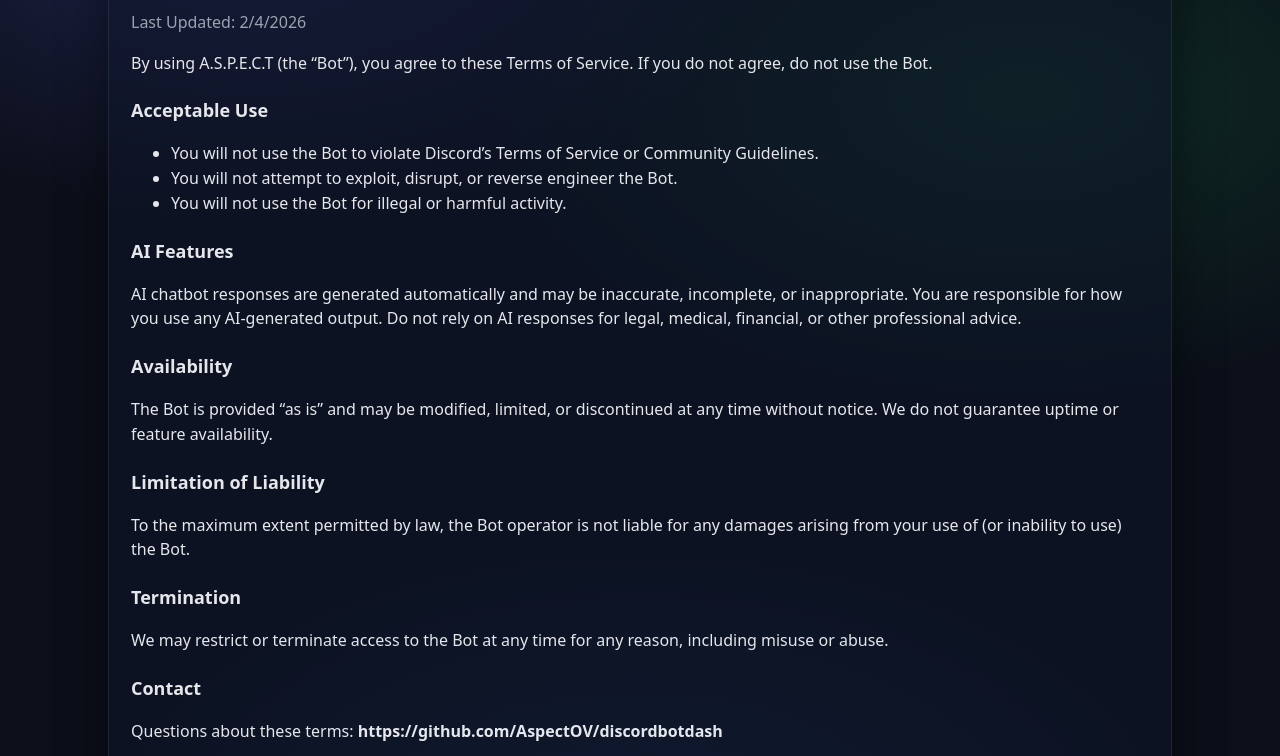
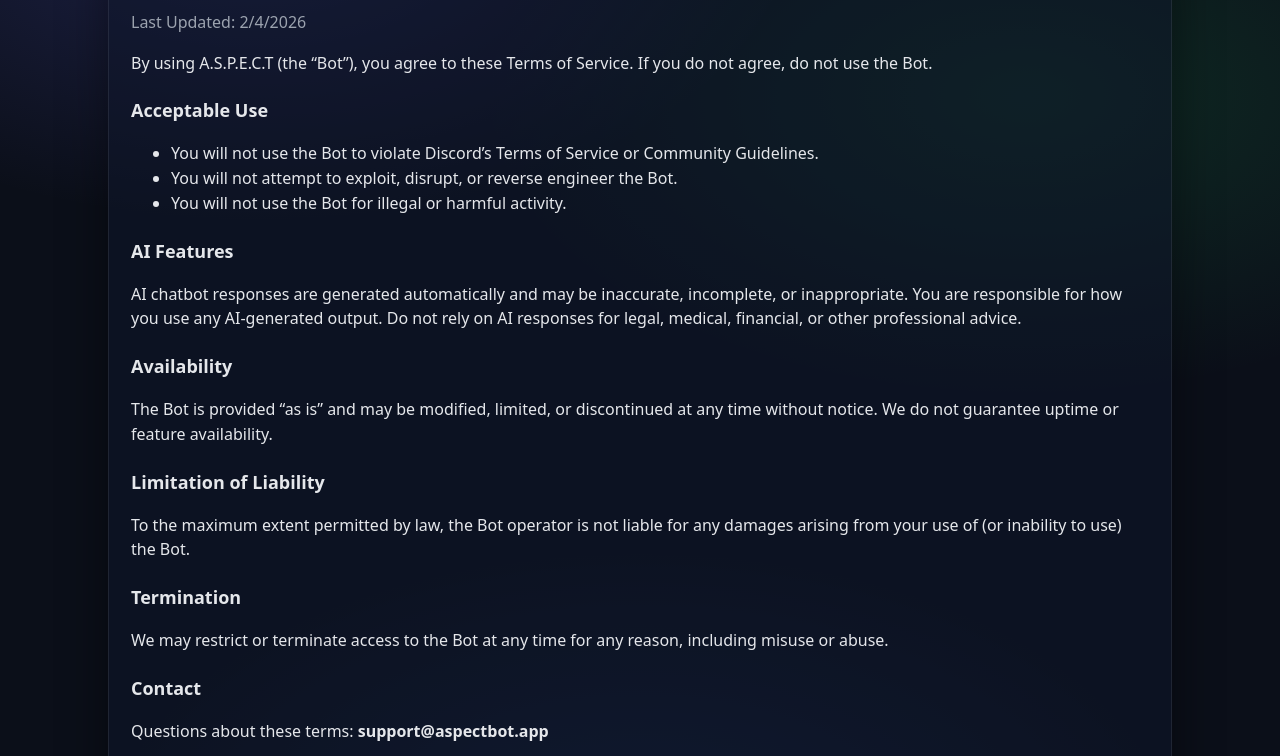
Before and after one commit to AspectOV/discordbotdash, a website: page public/terms/index.html in a window 1280 px wide. Shown: the part 194-950 px from the top of the page. Drawn offline with Linux system fonts and the light colour scheme.

Commit message:
Update index.html

```diff
--- a/public/terms/index.html
+++ b/public/terms/index.html
@@ -63,7 +63,7 @@
       </p>
 
       <h2>Contact</h2>
-      <p>Questions about these terms: <b>https://github.com/AspectOV/discordbotdash</b></p>
+      <p>Questions about these terms: <b>support@aspectbot.app</b></p>
 
       <p class="muted"><a href="/">← Back to Home</a></p>
     </div>
```
